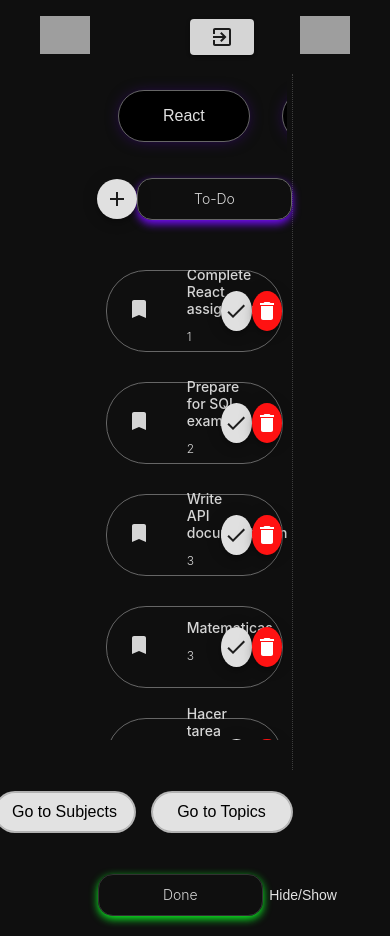
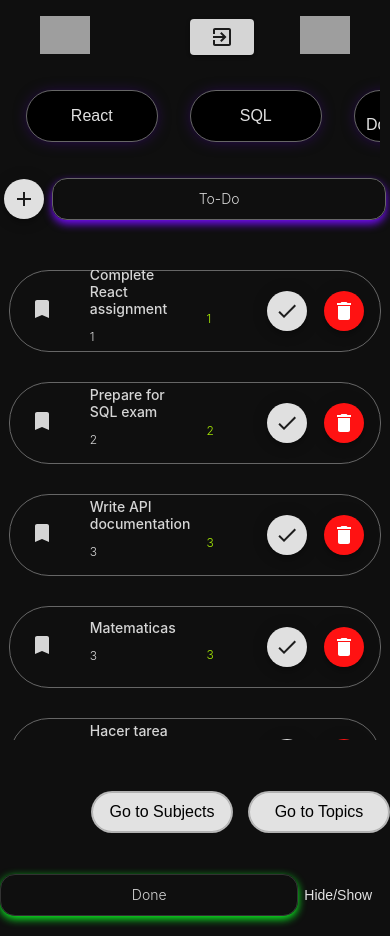
Before and after one commit to CrisD314159/mercurial_ui, a React (Vite) app: page /dashboard in a window 390 px wide. Built offline with nearby package versions, Linux system fonts and the light colour scheme; grey boxes are pictures that could not be loaded.

Commit message:
Responsive Web Design

```diff
--- a/src/components/creation/SelectMenu.tsx
+++ b/src/components/creation/SelectMenu.tsx
@@ -13,7 +13,7 @@ export default function SelectMenu(props:SelectProps) {
 
 
   return(
-    <FormControl sx={{width:'210px', marginRight:'30px'}}>
+    <FormControl sx={{width:'210px', marginRight:'30px', marginBottom:'20px', m:1}}>
     <InputLabel id="demo-simple-select-label">{title}</InputLabel>
     <Select
       labelId="demo-simple-select-label"
--- a/src/components/creation/SubjectCreation.tsx
+++ b/src/components/creation/SubjectCreation.tsx
@@ -27,10 +27,13 @@ export default function SubjectCreation() {
         <div>
             <Fab size="small" onClick={handleClickOpen}
             ><AddIcon /></Fab>
+
             <Dialog open={open} onClose={handleClose} sx={{ backdropFilter: 'blur(2px)' }}
-            ><DialogContent sx={{
+            >
+                <div>
+                    <DialogContent sx={{
                     backgroundColor: '#0F0F0F',
-                display: 'flex', flexDirection: 'column', alignItems: 'center', width: '300px', height: '150px', justifyContent: 'center', borderRadius: '6px', border: '1px solid #666'
+                    display: 'flex', flexDirection: 'column', alignItems: 'center', height: '150px', justifyContent: 'center', borderRadius: '6px', border: '1px solid #666'
                 }}>
                         <TextField placeholder="New Subject" value={title} onChange={(e) => setTitle(e.target.value)} variant="standard"
                         ></TextField>
@@ -40,6 +43,9 @@ export default function SubjectCreation() {
                         </DialogActions>
                     </DialogContent>
 
+
+                </div>
+
             </Dialog>
         </div>
     )
--- a/src/components/creation/TaskCreation.tsx
+++ b/src/components/creation/TaskCreation.tsx
@@ -52,12 +52,13 @@ export default function TaskCreation(props: TaskCreationProps) {
   return (
     <div>
       <Fab size="small" onClick={handleClickOpen}><AddIcon /></Fab>
-      <Dialog open={open} onClose={handleClose} sx={{ backdropFilter: 'blur(2px)' }} aria-labelledby="alert-dialog-title"
+      <Dialog open={open} onClose={handleClose} sx={{ backdropFilter: 'blur(2px)'  }} aria-labelledby="alert-dialog-title"
         aria-describedby="alert-dialog-description">
-        <DialogTitle sx={{ backgroundColor: '#0F0F0F', padding: '20px' }} id="alert-dialog-title">
+          <div style={{border:'1px solid #666', borderRadius:'6px', overflow:'hidden'}}>
+            <DialogTitle sx={{ backgroundColor: '#0F0F0F', padding: '20px'  }} id="alert-dialog-title">
             <TextField placeholder="New task" value={title} onChange={(e) => setTitle(e.target.value)} variant="standard" required size="medium"></TextField>
           </DialogTitle>
-        <DialogContent sx={{ backgroundColor: '#0F0F0F', width: '600px', height: '300px' }} id="alert-dialog-description" >
+          <DialogContent sx={{ backgroundColor: '#0F0F0F', height: '300px' }} id="alert-dialog-description" >
             <form action="">
               <div style={{ width: '90%', display: 'flex', flexDirection: 'column', alignItems: 'center' }}>
                 <div style={{ margin: '30px' }}>
@@ -80,6 +81,7 @@ export default function TaskCreation(props: TaskCreationProps) {
             <Button onClick={handleCreate} variant="outlined" color="success">Create</Button>
 
           </DialogActions>
+          </div>
 
       </Dialog>
 
--- a/src/components/creation/TopicCreation.tsx
+++ b/src/components/creation/TopicCreation.tsx
@@ -28,9 +28,11 @@ export default function TopicCreation() {
         <div>
             <Fab size="small" onClick={handleClickOpen}><AddIcon /></Fab>
             <Dialog open={open} onClose={handleClose} sx={{ backdropFilter: 'blur(2px)' }}
-            ><DialogContent sx={{
+            >
+                <div style={{border:'1px solid #666', borderRadius:'6px', overflow:'hidden'}}>
+                    <DialogContent sx={{
                     backgroundColor: '#0F0F0F',
-                display: 'flex', flexDirection: 'column', alignItems: 'center', width: '300px', height: '150px'
+                    display: 'flex', flexDirection: 'column', alignItems: 'center', padding:'30px', height: '150px'
                 }}>
                         <TextField placeholder="New Topic" value={title} onChange={(e) => setTitle(e.target.value)} variant="standard"
                         ></TextField>
@@ -45,6 +47,9 @@ export default function TopicCreation() {
                         <Button onClick={handleClose} variant="outlined" color="error">Cancel</Button>
                         <Button onClick={handleCreate} variant="outlined" color="success">Create</Button>
                     </DialogActions>
+
+                </div>
+
             </Dialog>
         </div>
     )
--- a/src/components/dashboard/done/done.css
+++ b/src/components/dashboard/done/done.css
@@ -2,6 +2,12 @@
   height: 100%;
   width: 50vw;
   padding: 0 40px;
+
+  @media screen and (max-width: 768px){
+    width: 100vw;
+    padding: 0;
+
+  }
 
 
 
@@ -77,6 +83,11 @@
   display: flex;
   align-items: center;
   justify-content: space-between;
+
+  @media screen and (max-width: 768px){
+    width: 90%;
+
+  }
 
 }
 
@@ -174,6 +185,11 @@ h3{
   position: absolute;
   left: 45%;
   margin: 0 30px;
+
+  @media screen and (max-width: 768px){
+    display: none;
+
+  }
 }
 
 .roll_backButton{
@@ -199,6 +215,11 @@ h3{
   margin: 0 30px;
   position: absolute;
   left: 60%;
+
+  @media screen and (max-width: 768px){
+    left: 45%;
+
+  }
 }
 
 .roll_backButton:hover{
--- a/src/components/dashboard/todo/ToDo.tsx
+++ b/src/components/dashboard/todo/ToDo.tsx
@@ -52,7 +52,9 @@ export default function ToDo(props: ToDoProps){
                         <h3 className='title'>{task.title}</h3> {/** Titulo de la tarea */}
                         <p className='subject'>{task.subject_id}</p> { /** Aquí luego pondremos el nombre de la materia, no su id */}
                       </div>
-                      <p className='topic'>{task.topic_id}</p> { /** Aquí luego pondremos el nombre del topic, no su id */}
+                      <div>
+                        <p className='topic'>{task.topic_id}</p> { /** Aquí luego pondremos el nombre del topic, no su id */}
+                      </div>
                       <div className='buttonContainer'>
                         <Fab size='small' className='doneButton button'> <DoneIcon/> </Fab> {/** Añadiremos un evento a este botón el cual permite marcar la
                          * tarea como completada
--- a/src/components/dashboard/todo/todo.css
+++ b/src/components/dashboard/todo/todo.css
@@ -7,7 +7,13 @@
   justify-content: center;
   border-right: 1px dotted #3d3d3d; /* especifica el borde derecho del elemento */
 
+  @media screen and (max-width: 768px) { /* especifica un media query para pantallas de 768px o menos */
+    width: 100vw; /* especifica el ancho del elemento */
+    border-right: none;
 
+
+
+  }
 
 }
 
@@ -22,6 +28,11 @@
   display: flex;
   align-items: center;
   justify-content: space-around;
+
+  @media screen and (max-width: 768px) {
+    padding:0 ;
+
+  }
 
 
 }
@@ -90,6 +101,11 @@
     border-radius: 40px;
     height: 80px;
     position: relative;
+
+    @media screen and (max-width: 768px) {
+      width: 95%;
+
+    }
 }
 
 .iconContainer{
@@ -103,6 +119,11 @@
   flex-direction: column;
   justify-content: center;
   width: 30%;
+
+  @media screen and (max-width: 768px) {
+    width: 25%;
+
+  }
 }
 
 .title{
@@ -125,6 +146,12 @@ h3{
   margin: 0 30px;
   position: absolute;
   left: 50%;
+  width: 10%;
+
+  @media screen and (max-width: 768px) {
+    left: 45%;
+
+  }
 }
 
 .buttonContainer{
@@ -134,6 +161,8 @@ h3{
   width: 35%;
   position: absolute;
   right: 0;
+
+
 }
 
 .button{
```
Lines whose indentation alone changed are shown as unchanged.
